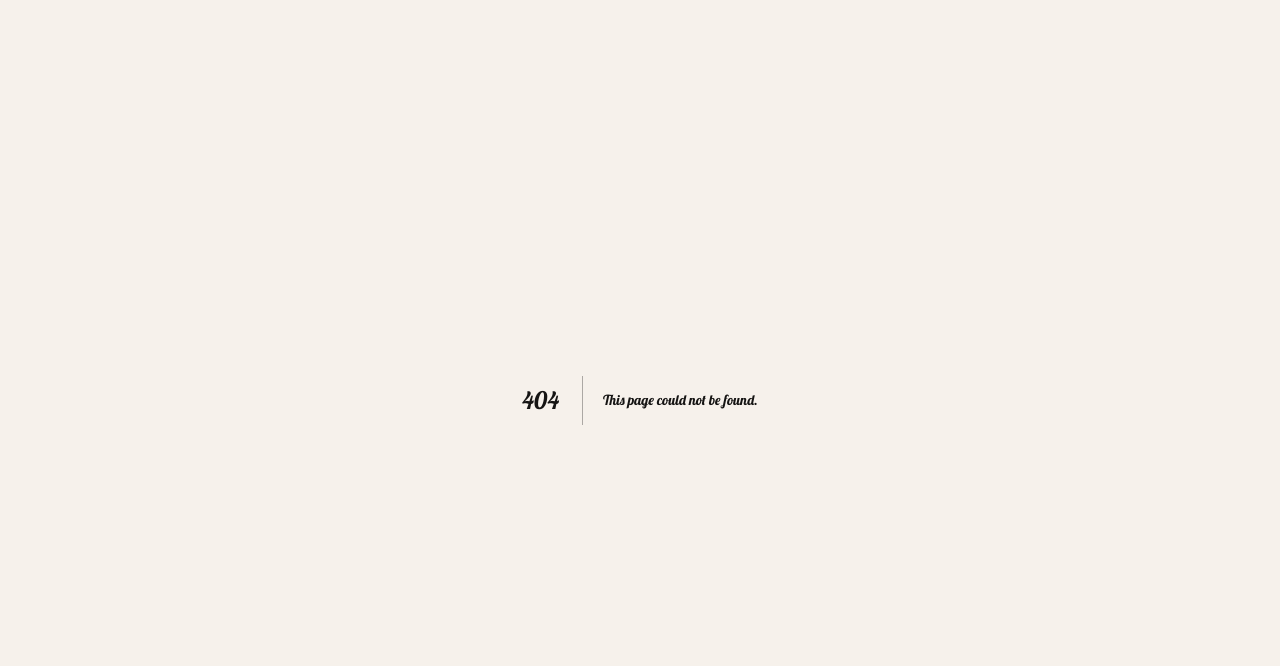
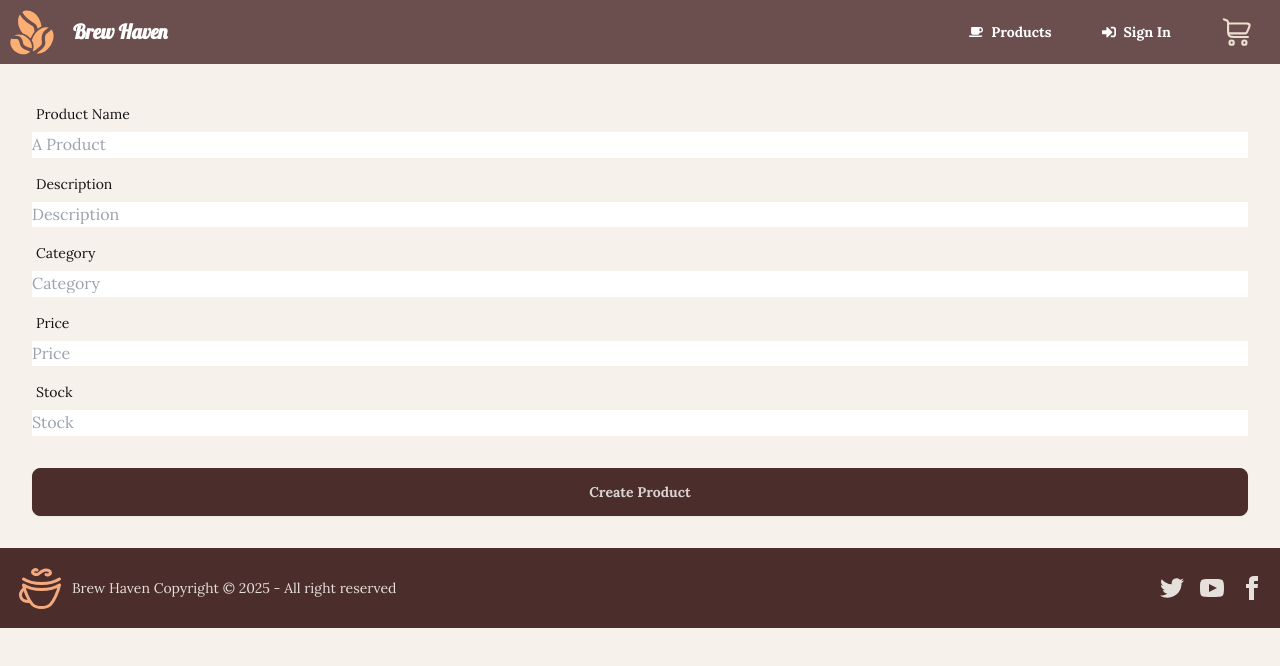
Before and after one commit to JenniferT9462/coffee-shop-frontend, a Next.js app: page /admin/create in a window 1280 px wide. Before the commit this address had no page. Shown: the top 666 px of the page. Built offline with nearby package versions, Linux system fonts and the light colour scheme.

Commit message:
Create a admin post product page

```diff
--- /dev/null
+++ b/src/pages/admin/create.js
@@ -0,0 +1,98 @@
+import Button from "@/components/Button";
+import Footer from "@/components/Footer";
+import Header from "@/components/Header";
+import useAuth from "@/hooks/auth";
+
+export default function CreateProduct() {
+  // Step 4 - get token
+  const { token } = useAuth();
+
+  const onSubmit = (e) => {
+    // Step 2 - prevent page from reloading
+    e.preventDefault();
+    // Step 1 - Say "Form Submitted" on Submit
+    alert("Form Submitted");
+
+    // Step 3 - get all the inputs, and alert them (or log them)
+    const product = {
+      name: e.target.elements.name.value,
+      description: e.target.elements.description.value,
+      category: e.target.elements.category.value,
+      price: e.target.elements.price.value,
+      stock: e.target.elements.stock.value,
+    };
+
+    // Log the product details
+    console.log("Payload being sent:", JSON.stringify(product));
+
+    // Step 5 - Fetch Post
+    const BACKEND_URL = process.env.NEXT_PUBLIC_API_BASE_URL_PROD;
+    const url = `${BACKEND_URL}/products`;
+
+    async function postProduct() {
+      const response = await fetch(url, {
+        method: "POST",
+        body: JSON.stringify(product),
+        headers: {
+          "Content-Type": "application/json",
+          Authorization: `Bearer ${token.replace(/['"]+/g, "")}`,
+        },
+      });
+      const data = await response.json();
+      console.log(data);
+    }
+
+    // Call postProduct
+    postProduct();
+
+    // Reset the form after submission
+    e.target.reset();
+  };
+
+  return (
+    <>
+      <Header />
+
+      <form className="card-body" onSubmit={onSubmit}>
+        <div className="form-control">
+          <label className="label">
+            <span className="label-text">Product Name</span>
+          </label>
+          <input type="text" placeholder="A Product" name="name" />
+        </div>
+        <div className="form-control">
+          <label className="label">
+            <span className="label-text">Description</span>
+          </label>
+          <input type="text" placeholder="Description" name="description" />
+        </div>
+        <div className="form-control">
+          <label className="label">
+            <span className="label-text">Category</span>
+          </label>
+          <input type="text" placeholder="Category" name="category" />
+        </div>
+        <div className="form-control">
+          <label className="label">
+            <span className="label-text">Price</span>
+          </label>
+          <input type="text" placeholder="Price" name="price" />
+        </div>
+        <div className="form-control">
+          <label className="label">
+            <span className="label-text">Stock</span>
+          </label>
+          <input type="number" placeholder="Stock" name="stock" />
+        </div>
+        <div className="form-control mt-6">
+          <Button
+            className="btn btn-primary"
+            type="submit"
+            label="Create Product"
+          />
+        </div>
+      </form>
+      <Footer title="Brew Haven" />
+    </>
+  );
+}
```
